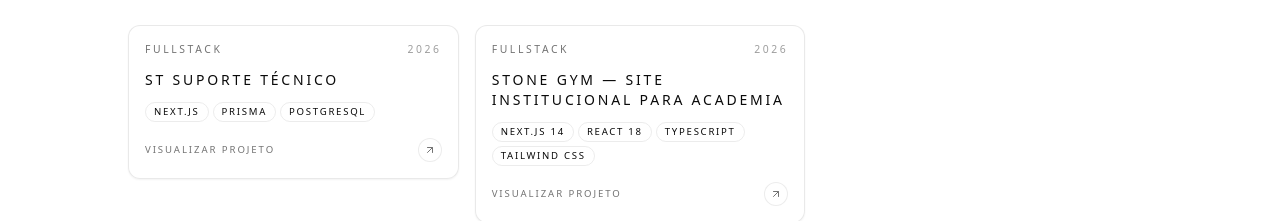
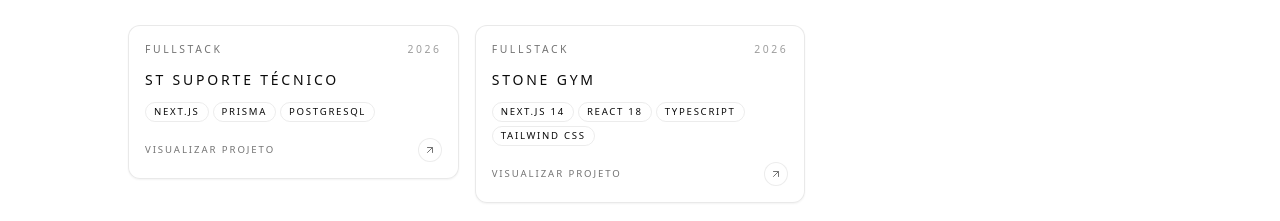
Before and after one commit to gabrielcampeao/Portifolio, a React (Vite) app: page /projects in a window 1280 px wide. Shown: the part 402-623 px from the top of the page. Built offline with nearby package versions, Linux system fonts and the light colour scheme.

Commit message:
Simplify title for Stone Gym project

```diff
--- a/src/data/projects.js
+++ b/src/data/projects.js
@@ -29,7 +29,7 @@ export const projects = [
   },
   {
     slug: 'stone-gym',
-    title: 'Stone Gym — Site institucional para academia',
+    title: 'Stone Gym',
     role: 'Fullstack',
     year: '2026',
     tags: ['Next.js 14', 'React 18', 'TypeScript', 'Tailwind CSS'],
```
